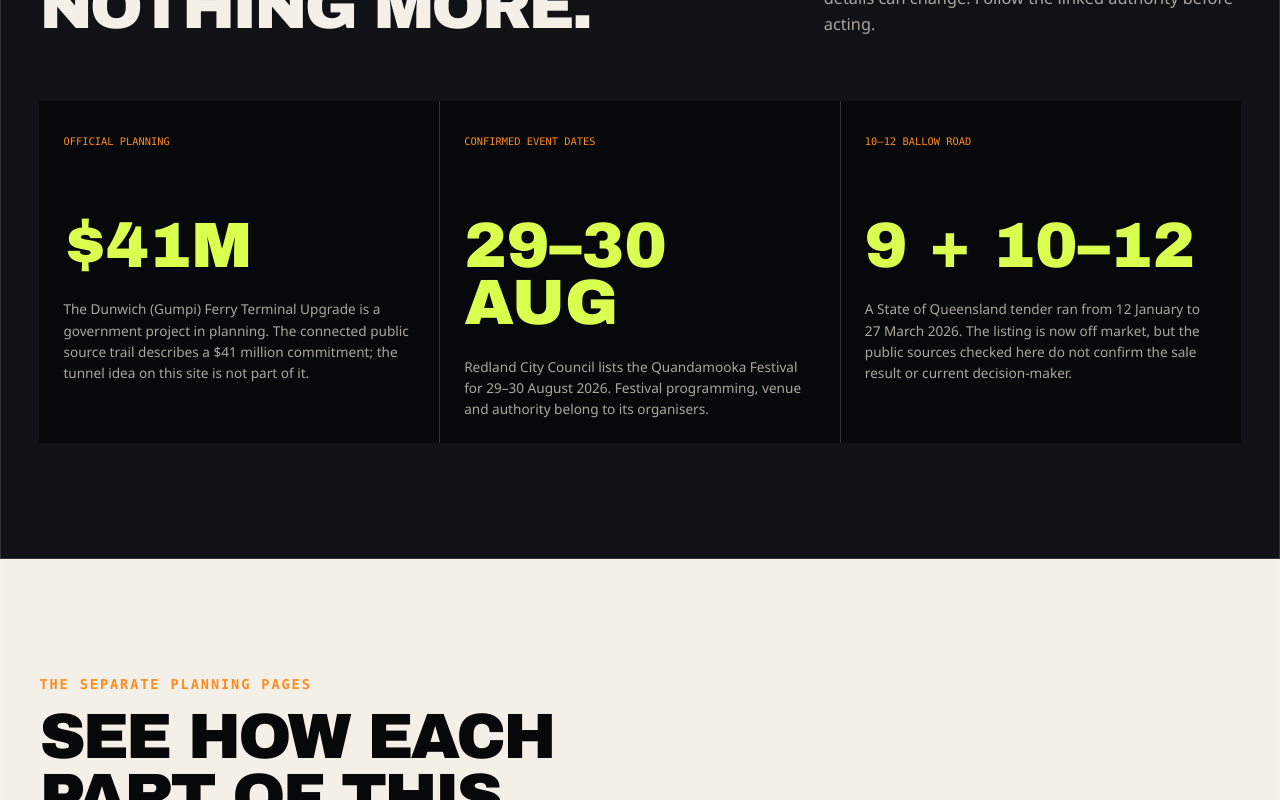
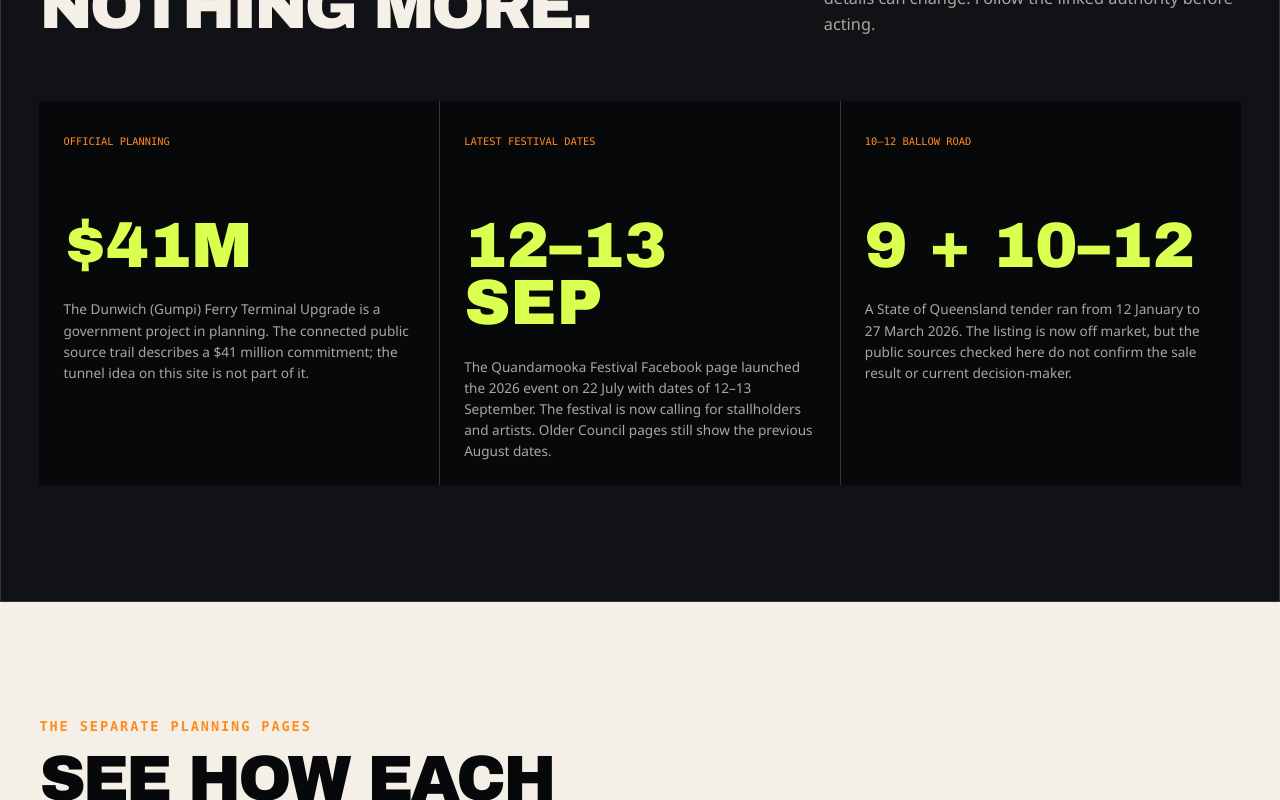
Before and after one commit to auraofintelligence/minjerribah-screen-media-network, a Next.js app: page /sources in a window 1280 px wide. Shown: the part 2240-3040 px from the top of the page. Built offline with nearby package versions, Linux system fonts and the light colour scheme.

Commit message:
Correct Quandamooka Festival 2026 dates

```diff
--- a/components/SourcesPage.tsx
+++ b/components/SourcesPage.tsx
@@ -58,12 +58,13 @@ export function SourcesPage() {
             </p>
           </article>
           <article>
-            <span>CONFIRMED EVENT DATES</span>
-            <strong>29–30 AUG</strong>
+            <span>LATEST FESTIVAL DATES</span>
+            <strong>12–13 SEP</strong>
             <p>
-              Redland City Council lists the Quandamooka Festival for 29–30
-              August 2026. Festival programming, venue and authority belong to
-              its organisers.
+              The Quandamooka Festival Facebook page launched the 2026 event on
+              22 July with dates of 12–13 September. The festival is now calling
+              for stallholders and artists. Older Council pages still show the
+              previous August dates.
             </p>
           </article>
           <article>
--- a/data/site-content.ts
+++ b/data/site-content.ts
@@ -243,9 +243,23 @@ export const sourceProjects: Array<{
     status: "official",
   },
   {
+    title: "Quandamooka Festival: official Facebook page",
+    description:
+      "The festival’s own page launched the 2026 event on 22 July, lists 12–13 September and is calling for stallholders and artists.",
+    url: "https://www.facebook.com/quandamookafestival",
+    status: "official",
+  },
+  {
+    title: "SeaLink: Quandamooka Festival event listing",
+    description:
+      "A current event listing confirming 12–13 September 2026 at QUAMPI Arts & Culture Centre. Older government listings still show August dates.",
+    url: "https://www.sealink.com.au/north-stradbroke-island/events/quandamooka-festival-2/",
+    status: "active",
+  },
+  {
     title: "Redland City Council: significant events",
     description:
-      "A current public listing that confirms the 2026 Quandamooka Festival dates. Festival authority remains with its organisers.",
+      "This public Council calendar still shows 29–30 August 2026, so its festival dates appear to be older than the organiser’s 22 July launch.",
     url: "https://www.redland.qld.gov.au/Quandamooka-Country/Calendar-of-significant-events",
     status: "official",
   },
```
